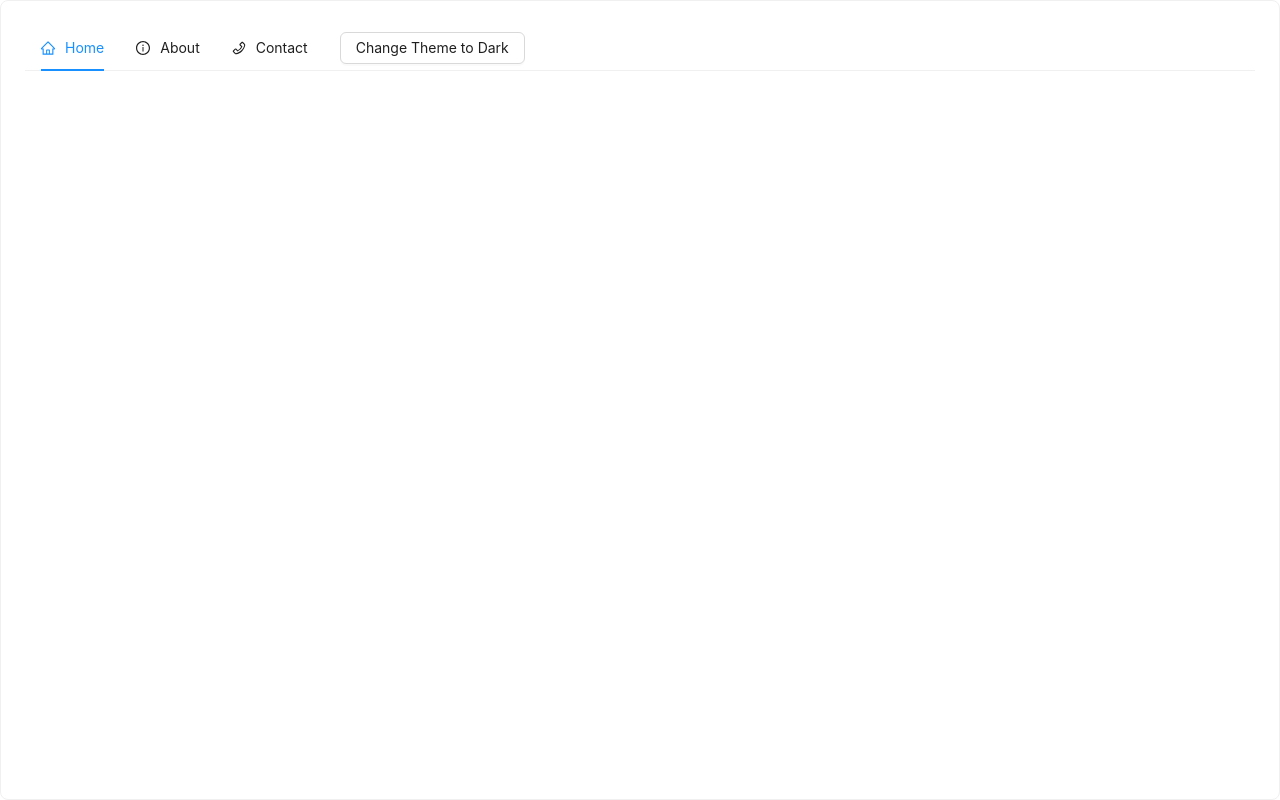
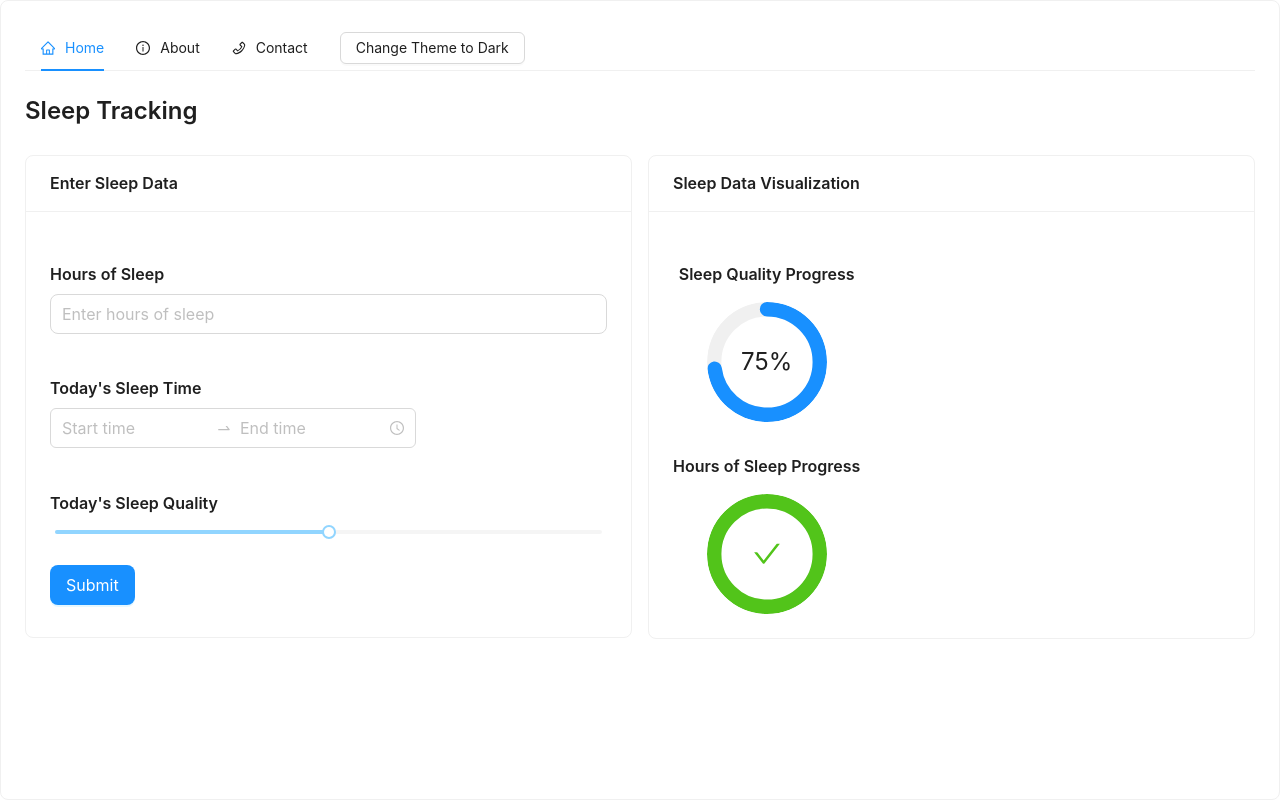
Before and after one commit to HibaShabbir/Fitness-app, a React (Create React App) app: page /sleep-tracking in a window 1280 px wide. Built offline with nearby package versions, Linux system fonts and the light colour scheme.

Commit message:
updated files

```diff
--- a/src/HomePage.js
+++ b/src/HomePage.js
@@ -4,16 +4,21 @@ import { HeartOutlined, BarChartOutlined, CalendarOutlined, MedicineBoxOutlined,
 
 import React from 'react';
 import { useState } from 'react';
-import { NavBar } from './NavBar';
+import { useNavigate } from 'react-router-dom'; // Import the useHistory hook from React Router
 import { Sidebar } from './Sidebar.js';
 
 
 export function HomePage (){
+  const navigate = useNavigate(); // Initialize the useHistory hook
+
   const { Header, Content } = Layout;
   const { Title, Paragraph } = Typography;
   const { defaultAlgorithm, darkAlgorithm } = theme;
   const [isDarkMode, setIsDarkMode] = useState(false);
 
+  const handleAnalyzeDataClick = () => {
+    navigate('/sleep-tracking'); // Navigate to the SleepTracking page when the card is clicked
+  };
   const handleClick = () => {
    setIsDarkMode((previousValue) => !previousValue);
   };
@@ -42,7 +47,7 @@ export function HomePage (){
               </Card>
             </Col>
             <Col xs={24} sm={12} lg={8}>
-              <Card hoverable>
+              <Card hoverable onClick={handleAnalyzeDataClick}>
                 <BarChartOutlined style={{ fontSize: '64px', color: '#1890ff' }} />
                 <Title level={3}>Analyze your data</Title>
                 <Paragraph>
--- a/src/NavBar.js
+++ b/src/NavBar.js
@@ -3,6 +3,7 @@ import { HomeOutlined, InfoCircleOutlined, PhoneOutlined } from '@ant-design/ico
 import { BrowserRouter as Router, Routes, Route, Link } from 'react-router-dom';
 import { AboutUs } from './AboutUs';
 import { HomePage } from './HomePage.js'
+import { SleepTracking } from './SleepTracking';
 
 export function NavBar(props) {
 
@@ -28,6 +29,9 @@ export function NavBar(props) {
         </Menu.Item>
       </Menu>
       <Routes>
+        <Route path="/sleep-tracking" element={<SleepTracking />}>
+
+        </Route>
         <Route path="/about"  element = {<AboutUs/>}>
         </Route>
         <Route path="/contact">
--- /dev/null
+++ b/src/SleepTracking.js
@@ -0,0 +1,57 @@
+import { Row, Col, Card, Typography, Input, DatePicker, TimePicker, Slider, Button, Progress , Space } from 'antd';
+
+const { Title } = Typography;
+const { RangePicker } = DatePicker;
+
+export function SleepTracking() {
+  const handleSubmit = (values) => {
+    console.log('Form submitted:', values);
+    // Add logic to submit sleep data to server or store locally
+  };
+
+  const handleReset = () => {
+    // Add logic to reset form fields
+  };
+
+  return (
+    <Row gutter={[16, 16]}>
+      <Col span={24}>
+        <Title level={3}>Sleep Tracking</Title>
+      </Col>
+      <Col xs={24} sm={12}>
+        <Card title="Enter Sleep Data" >
+          <form onSubmit={handleSubmit}>
+            <Row gutter={[16, 16]}>
+              <Col span={24}>
+                <Title level={5} style={{marginBottom: '8px'}}>Hours of Sleep</Title>
+                <Input size="large" placeholder="Enter hours of sleep" />
+              </Col>
+
+              <Col span={24}>
+                <Title level={5} style={{marginBottom: '8px'}}>Today's Sleep Time</Title>
+                <TimePicker.RangePicker size="large" />
+              </Col>
+              <Col span={24}>
+                <Title level={5} style={{marginBottom: '8px'}}>Today's Sleep Quality</Title>
+                <Slider defaultValue={50} />
+              </Col>
+              <Col span={24}>
+                <Button type="primary" htmlType="submit" size="large" style={{marginBottom: '8px'}}>Submit</Button>
+              </Col>
+            </Row>
+          </form>
+        </Card>
+      </Col>
+      <Col xs={24} sm={12}>
+        <Card title="Sleep Data Visualization" >
+          <Space direction="vertical" style={{textAlign: 'center'}}>
+            <Title level={5} style={{marginBottom: '8px'}}>Sleep Quality Progress</Title>
+            <Progress type="circle" percent={75} strokeWidth={12} strokeColor="#1890ff" />
+            <Title level={5} style={{marginBottom: '8px', marginTop: '24px'}}>Hours of Sleep Progress</Title>
+            <Progress type="circle" percent={100} strokeWidth={12} strokeColor="#52c41a" />
+        </Space>
+        </Card>
+    </Col>
+    </Row>
+    )
+}
```
